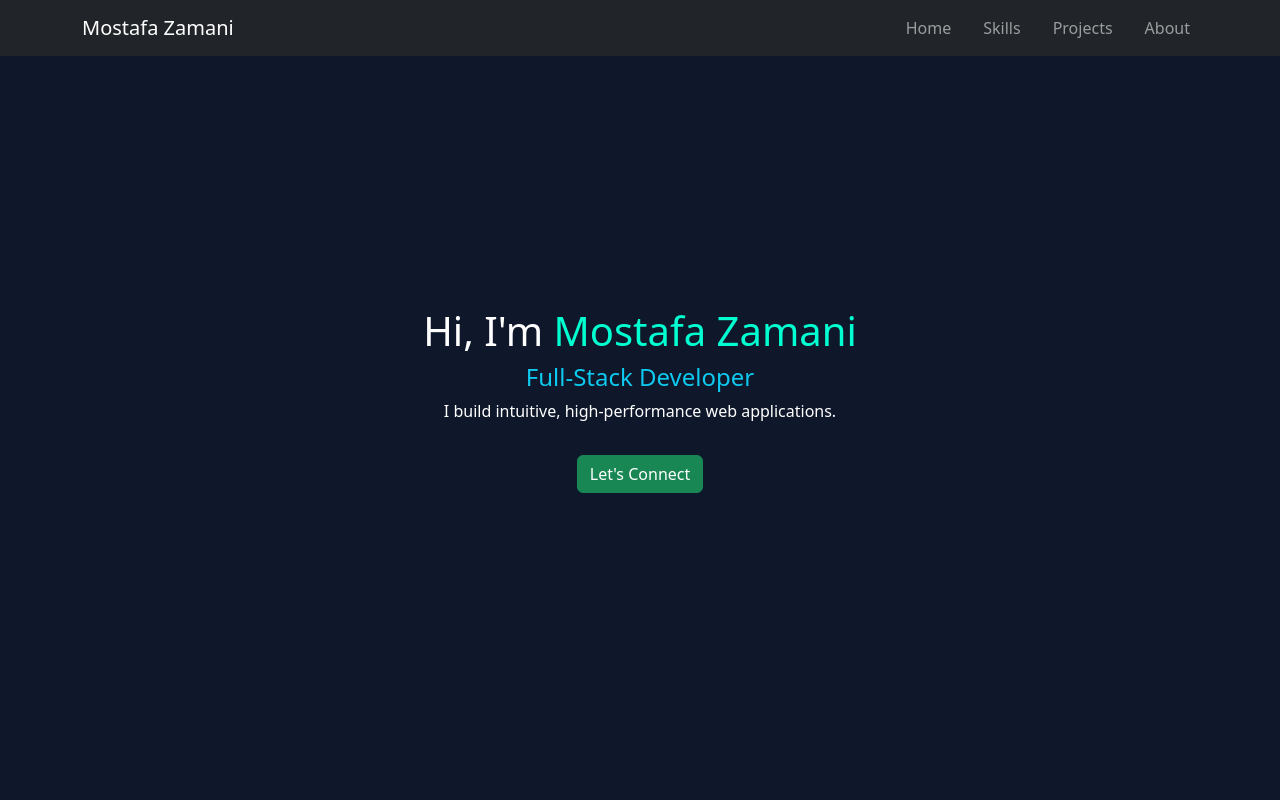
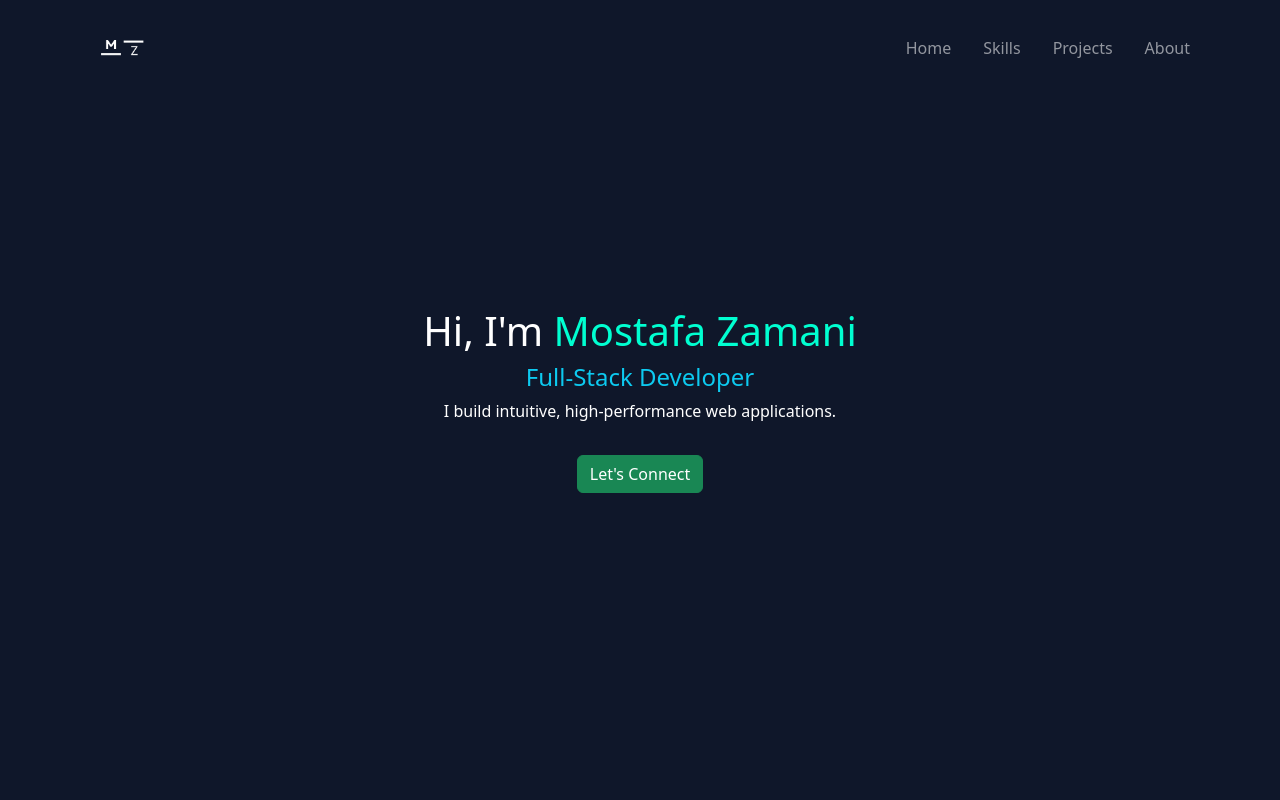
Before and after one commit to mstfazmni/portfolio-v2, a React (Create React App) app: page / in a window 1280 px wide. Shown: the top 800 px of the page. Built offline with nearby package versions, Linux system fonts and the light colour scheme.

Commit message:
myLogo added to navbar

```diff
--- a/src/components/Navbar.css
+++ b/src/components/Navbar.css
@@ -1,7 +1,8 @@
 .navbar {
-  background-color: #0f172a !important;
   z-index: 999;
+  transition: background-color 0.3s ease;
 }
+
 .nav-link {
   cursor: pointer;
 }
--- a/src/components/Navbar.jsx
+++ b/src/components/Navbar.jsx
@@ -2,11 +2,12 @@ import React from "react";
 import {Link} from 'react-scroll';
 import './Navbar.css';
 
+
 function Navbar() {
     return (
-      <nav className="navbar navbar-expand-lg navbar-dark bg-dark fixed-top">
+      <nav className="navbar navbar-expand-lg navbar-dark  fixed-top">
       <div className="container">
-        <a className="navbar-brand" href="#">Mostafa Zamani</a>
+        <img src='/assets/images/mz.png' className="img-fluid" style={{ width: '80px' }} alt="Logo" />
         <div>
           <ul className="navbar-nav ml-auto d-flex flex-row gap-3">
             <li className="nav-item">
@@ -25,6 +26,7 @@ function Navbar() {
         </div>
       </div>
     </nav>
+
     );
 }
 
```
Also changed, not shown: public/assets/images/mz.png (added).
